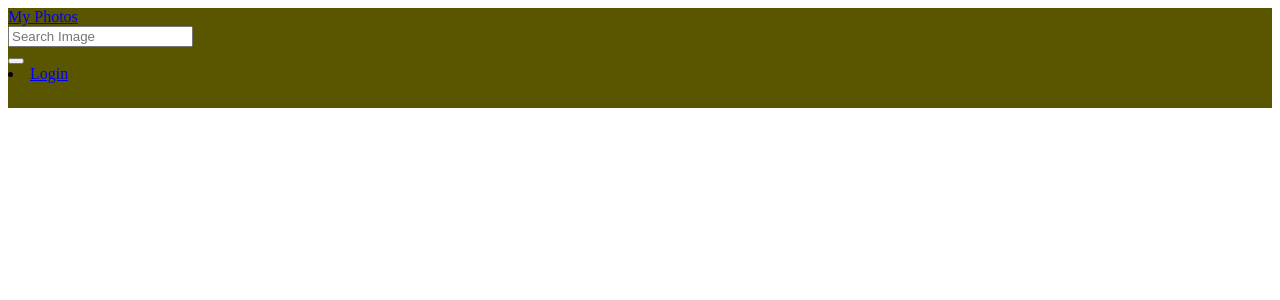
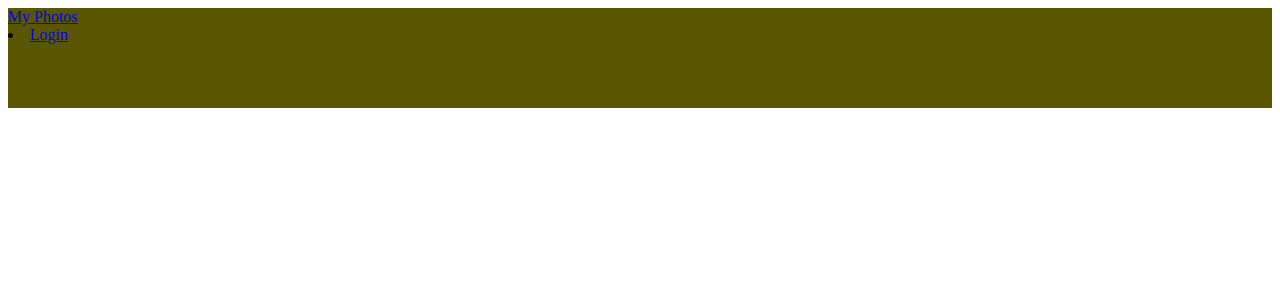
Before and after one commit to samoluoch/Instagram, a Django app: template clone/templates/navbar.html in a window 1280 px wide. Shown: the top 300 px of the page. Run offline with Django 3.2, Linux system fonts and the light colour scheme; the template is opened without the code that fills it, so the values that code supplies are empty; some libraries are stand-ins or nearby versions.

Commit message:
extended base.html to instagram.html. Displayed the navbar to the instagram.html. Created views that displays all images to the instagram.html template

```diff
--- a/clone/templates/instagram.html
+++ b/clone/templates/instagram.html
@@ -1,3 +1,3 @@
 
-
+{%extends 'base.html'%}
 <h1>Hello Instagram</h1>
--- a/clone/templates/navbar.html
+++ b/clone/templates/navbar.html
@@ -9,22 +9,20 @@
 <nav class="navbar navbar-inverse" style="background-color:#5a5600; height: 100px;">
   <div class="container-fluid">
     <div class="navbar-header">
-      <a class="navbar-brand" href="{% url 'image' %}">My Photos</a>
-<!-- Adding a search form  -->
-      <div class="col-sm-2 col-md-10 navbar-right">
+      <a class="navbar-brand" href="{% url 'instagram' %}">My Photos</a>
 
-        <form class="navbar-form" role="search" action="{% url 'search_results' %}">
 
-          <div class="input-group">
-            <input type="text" class="form-control" placeholder="Search Image" name="image">
-            <div class="input-group-btn">
-              <button class="btn btn-default" type="submit"><i class="glyphicon glyphicon-search"></i></button>
-            </div>
-          </div>
 
-        </form>
-      </div>
-      <!-- search form end -->
+
+
+
+
+
+
+
+
+
+
 
       <div class="col-sm-6 col-md-6">
             {% if user.is_authenticated %}
@@ -35,7 +33,7 @@
                       </a>
                 <ul class="dropdown-menu" role="menu">
                   <li>
-                    <a href="{%url 'newsToday'%}">Home</a>
+                    <a href="{%url 'instagram'%}">Home</a>
                   </li>
                   <li>
                     <a href="/accounts/password/change">Change Password</a>
```
Also changed, not shown: clone/views.py (+10 -1 lines).
